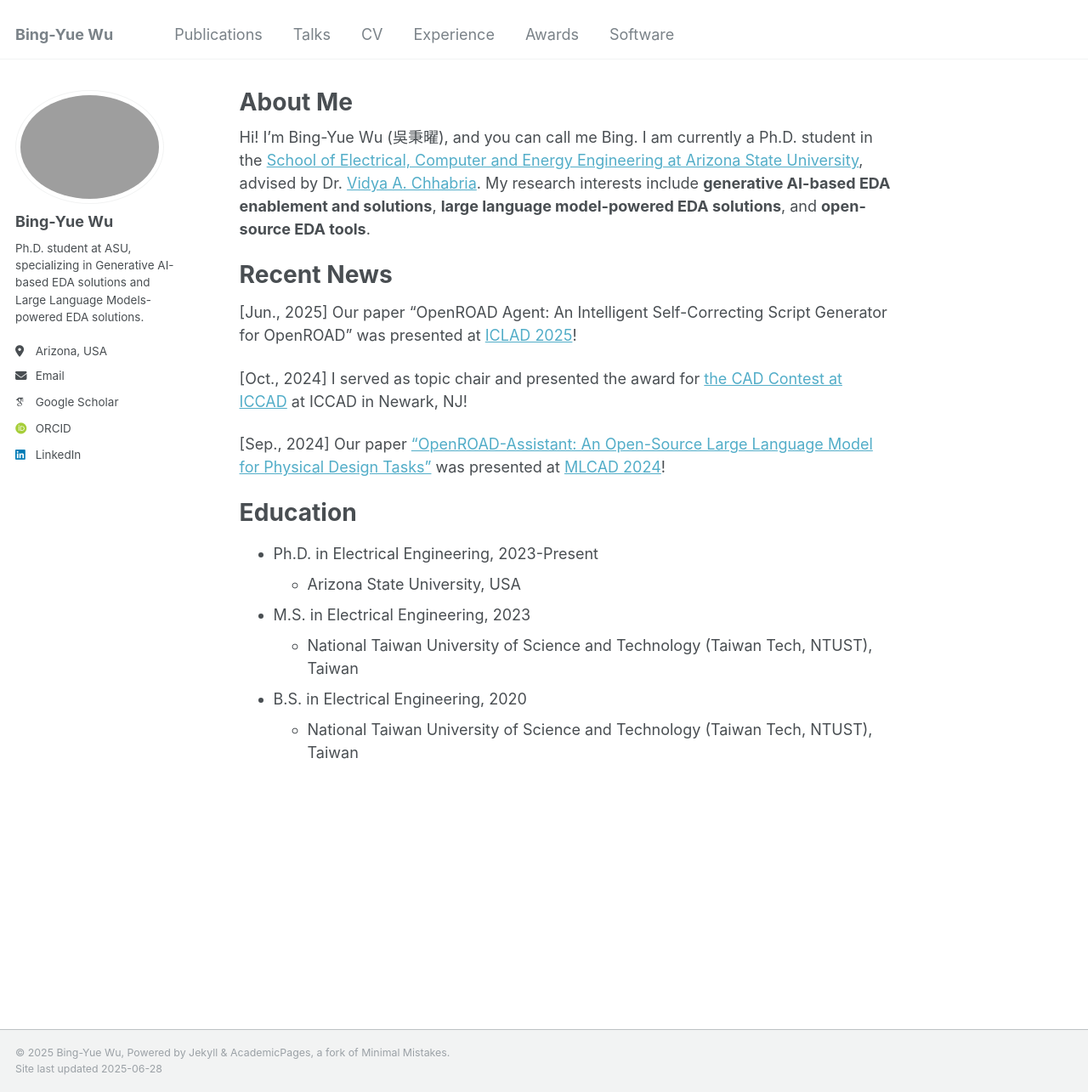
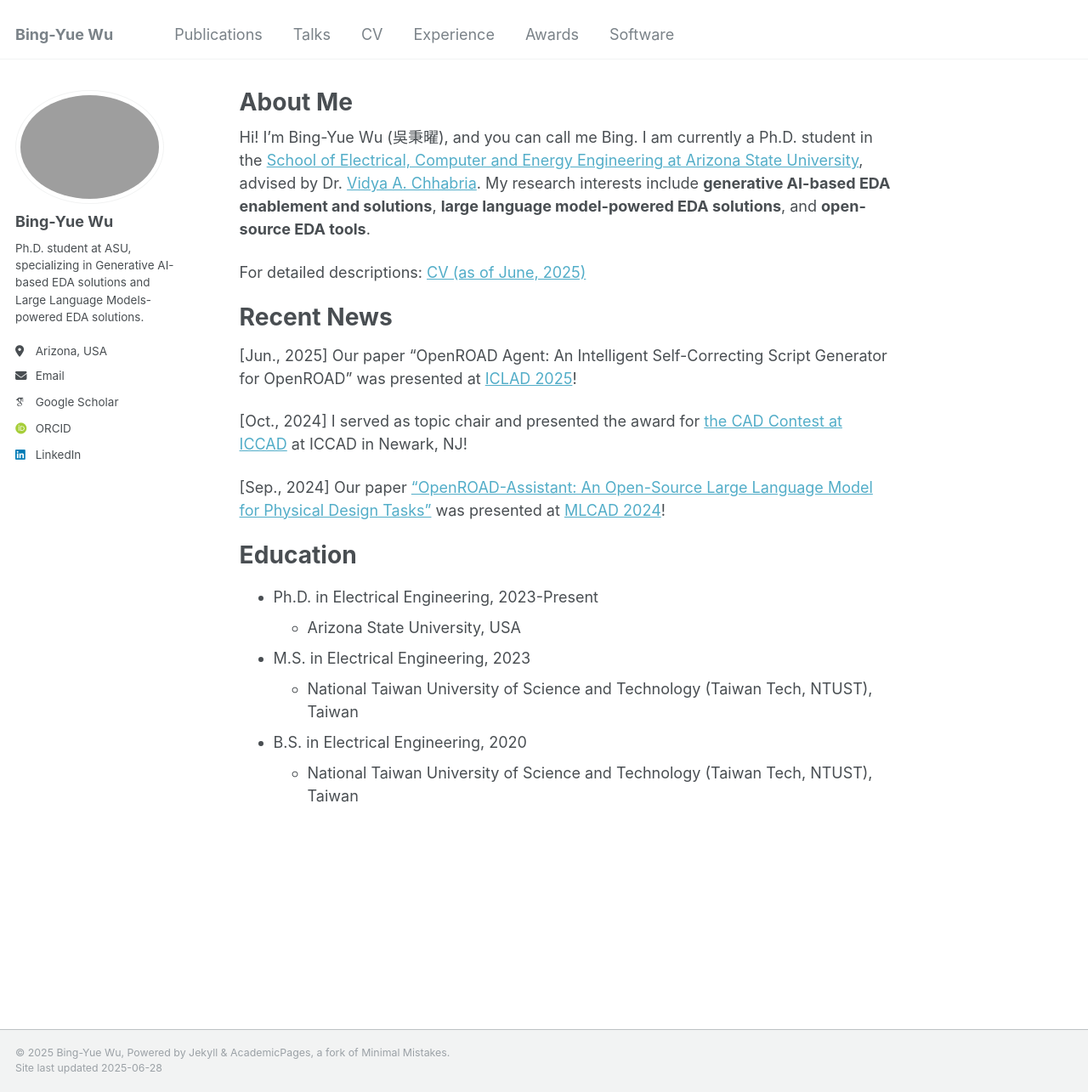
Before and after one commit to bingyuew/bingyuew.github.io, a Jekyll site: the page built from _pages/about.md, in a window 1280 px wide and 1285 px high. Shown: the whole window at 85% size. Built offline with Jekyll 4.4.1, drawn with Linux system fonts in a browser that asks for light colours; some web fonts are replaced.

Commit message:
update about
Signed-off-by: 吳秉曜 <wubingyao@MacBook-bro.local>

```diff
--- a/_pages/about.md
+++ b/_pages/about.md
@@ -8,6 +8,8 @@ redirect_from:
 ---
 
 Hi! I'm Bing-Yue Wu (吳秉曜), and you can call me Bing. I am currently a Ph.D. student in the [School of Electrical, Computer and Energy Engineering at Arizona State University](https://ecee.engineering.asu.edu/), advised by Dr. [Vidya A. Chhabria](https://faculty.engineering.asu.edu/vidyachhabria/). My research interests include **generative AI-based EDA enablement and solutions**, **large language model-powered EDA solutions**, and **open-source EDA tools**.
+
+For detailed descriptions: [CV (as of June, 2025)](https://bingyuew.github.io/files/CV.pdf)
 
 # Recent News
 
```
